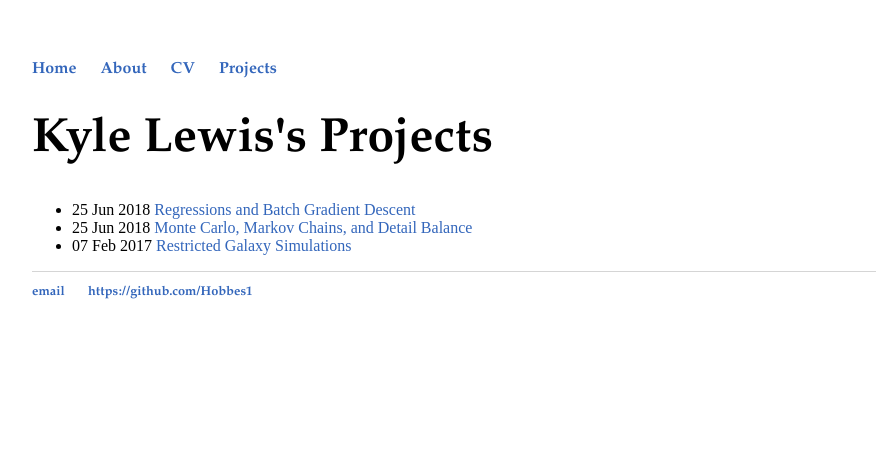
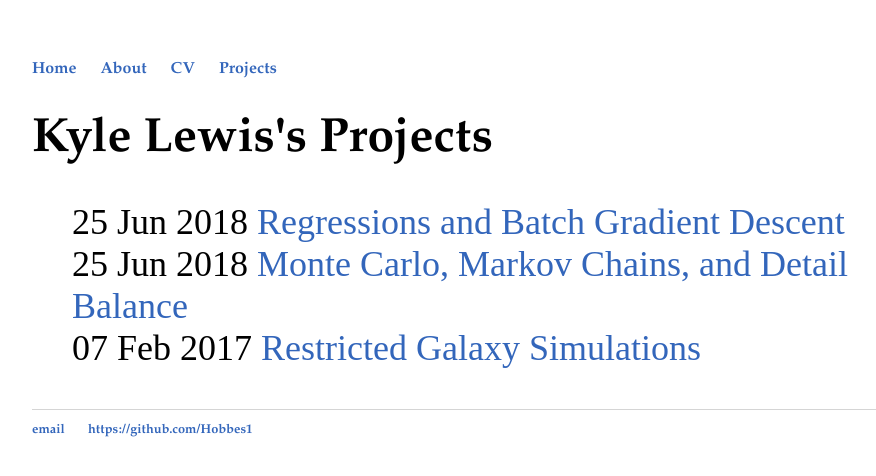
Before and after one commit to Kyle-Lewis/Kyle-Lewis.github.io, a Jekyll site: the page built from projects/index.html, in a window 1280 px wide. Shown: the top 476 px of the page, without its empty margins (160-1036 px from the left). Built offline with Jekyll 4.4.1, drawn with Linux system fonts in a browser that asks for light colours.

Commit message:
script update

```diff
--- a/css/main.css
+++ b/css/main.css
@@ -33,11 +33,12 @@ footer {
     font-size: .8em;
 }
 
-/*ul.posts {
+ul.posts {
     margin: 20px auto 40px;
     font-size: 1.5em;
 }
 
 ul.posts li {
     list-style: none;
-*/}
+    font-size: 1.5em;
+}
```
